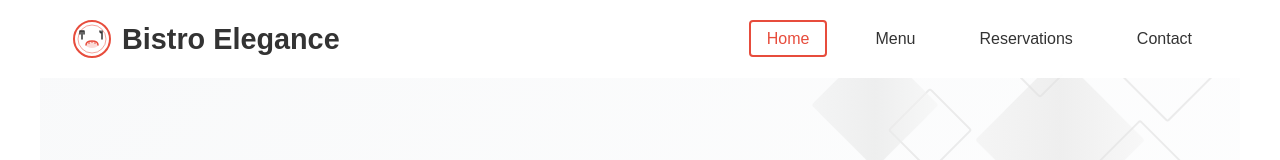
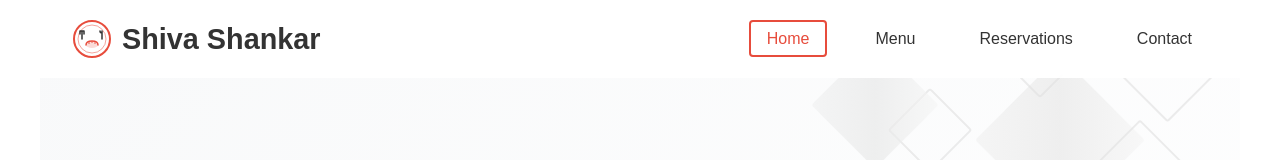
Before and after one commit to SHIVASHANKAR-KODURI/2148_bistro_elegance, a plain HTML site: page index.html in a window 1280 px wide. Shown: the top 160 px of the page. Drawn offline with Linux system fonts and the light colour scheme.

Commit message:
add 1 file

```diff
--- a/index.html
+++ b/index.html
@@ -38,7 +38,7 @@ Free HTML CSS Template
                     <circle cx="20" cy="23" r="1" fill="#e74c3c" opacity="0.6"/>
                     <circle cx="23" cy="24" r="1" fill="#e74c3c" opacity="0.6"/>
                 </svg>
-                <span>Bistro Elegance</span>
+                <span>Shiva Shankar</span>
             </a>
             <ul class="nav-links">
                 <li><a href="#home" class="active">Home</a></li>
```
